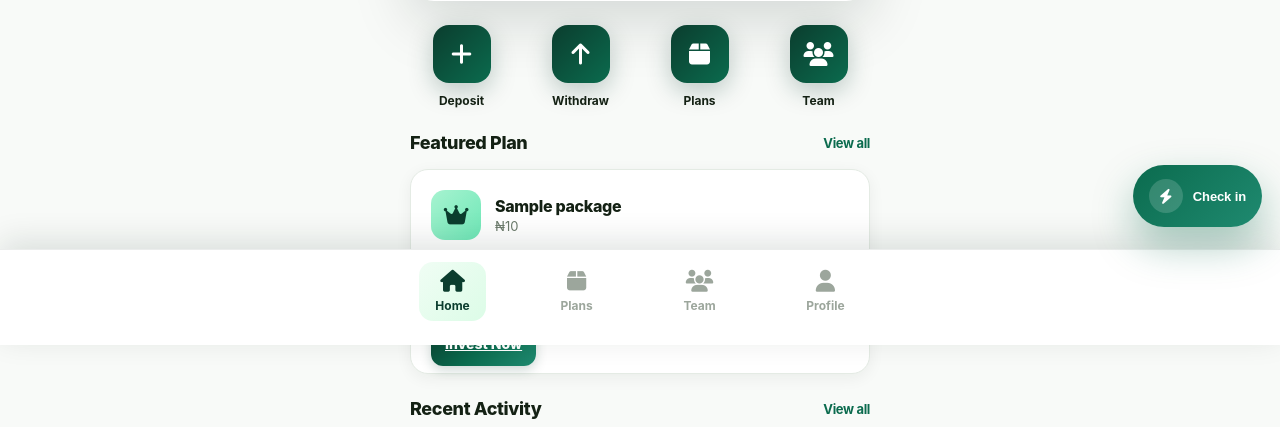
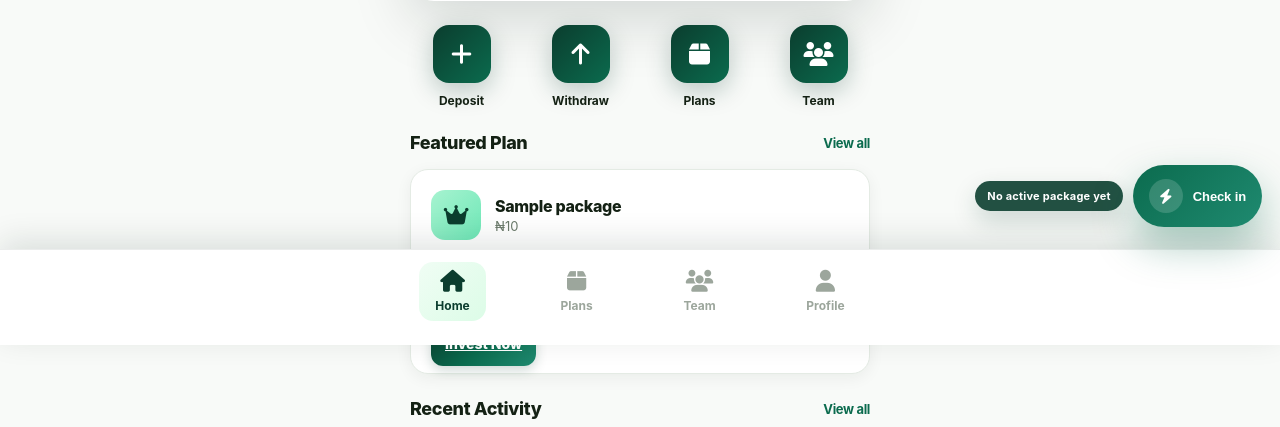
Before and after one commit to zinsu-moni/sonicvest, a Flask app: page /dashboard in a window 1280 px wide. Shown: the part 455-882 px from the top of the page. Run offline with Flask 3, Linux system fonts and the light colour scheme; the visitor is signed in with stand-in values (Sample User, id 1); tables that the repository leaves empty hold one stand-in row (values such as "Sample post").

Commit message:
Add income scheduler status to dashboard and enhance check-in status styling
Co-authored-by: Copilot <copilot@github.com>

```diff
--- a/app.py
+++ b/app.py
@@ -1137,6 +1137,28 @@ def dashboard():
     total_earned = sum(up.get_earnings_to_date() for up in active_packages)
     daily_income = sum(up.daily_return for up in active_packages)
     daily_cashback = daily_income
+
+    income_scheduler_status = 'No active package yet'
+    if active_packages:
+        next_payout_times = []
+        for user_package in active_packages:
+            if user_package.last_payout:
+                next_payout_times.append(user_package.last_payout + timedelta(hours=SYSTEM_SETTINGS['INCOME_DROP_HOURS']))
+            else:
+                next_payout_times.append(user_package.start_date + timedelta(hours=SYSTEM_SETTINGS['INCOME_DROP_HOURS']))
+
+        next_payout_time = min(next_payout_times)
+        seconds_remaining = max(0, int((next_payout_time - utc_now()).total_seconds()))
+        hours_remaining, remainder = divmod(seconds_remaining, 3600)
+        minutes_remaining = remainder // 60
+
+        if seconds_remaining == 0:
+            income_scheduler_status = 'Auto payout due now'
+        elif hours_remaining > 0:
+            income_scheduler_status = f'Auto payout in {hours_remaining}h {minutes_remaining}m'
+        else:
+            income_scheduler_status = f'Auto payout in {minutes_remaining}m'
+
     recent_transactions = Transaction.query.filter_by(user_id=user.id).order_by(Transaction.created_at.desc()).limit(5).all()
 
     return render_template('dashboard/index.html',
@@ -1149,6 +1171,7 @@ def dashboard():
                          total_earned=total_earned,
                          daily_income=daily_income,
                          daily_cashback=daily_cashback,
+                         income_scheduler_status=income_scheduler_status,
                          recent_transactions=recent_transactions)
 
 @app.route('/packages')
--- a/templates/dashboard/index.html
+++ b/templates/dashboard/index.html
@@ -439,6 +439,19 @@
             text-decoration: none;
         }
 
+        .checkin-status {
+            background: rgba(11, 61, 46, 0.9);
+            color: white;
+            border-radius: 999px;
+            padding: 8px 12px;
+            font-size: 11px;
+            font-weight: 700;
+            letter-spacing: 0.02em;
+            box-shadow: 0 10px 24px rgba(11, 61, 46, 0.18);
+            max-width: 150px;
+            text-align: right;
+        }
+
         .checkin-fab button {
             border: none;
             border-radius: 999px;
@@ -482,6 +495,14 @@
             .checkin-fab {
                 right: 14px;
                 bottom: 110px;
+                gap: 8px;
+                align-items: flex-end;
+            }
+
+            .checkin-status {
+                max-width: 130px;
+                padding: 7px 10px;
+                font-size: 10px;
             }
 
             .checkin-fab button {
@@ -698,6 +719,7 @@
     </div>
 
     <div class="checkin-fab">
+        <div class="checkin-status">{{ income_scheduler_status }}</div>
         <button type="button" id="checkinBtn" onclick="claimDailyBonus()">
             <span class="checkin-icon"><i class="fas fa-bolt"></i></span>
             <span id="checkinBtnText">Check in</span>
```
